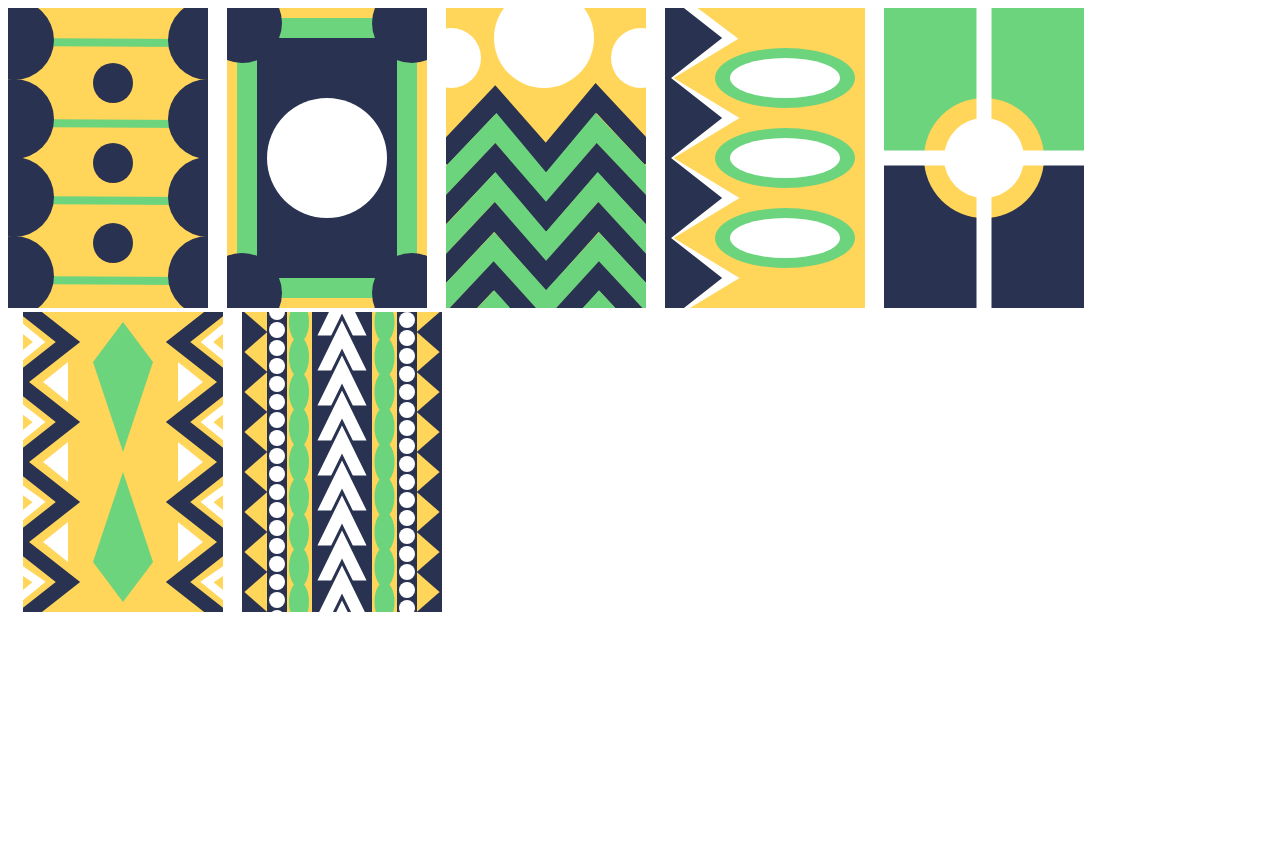
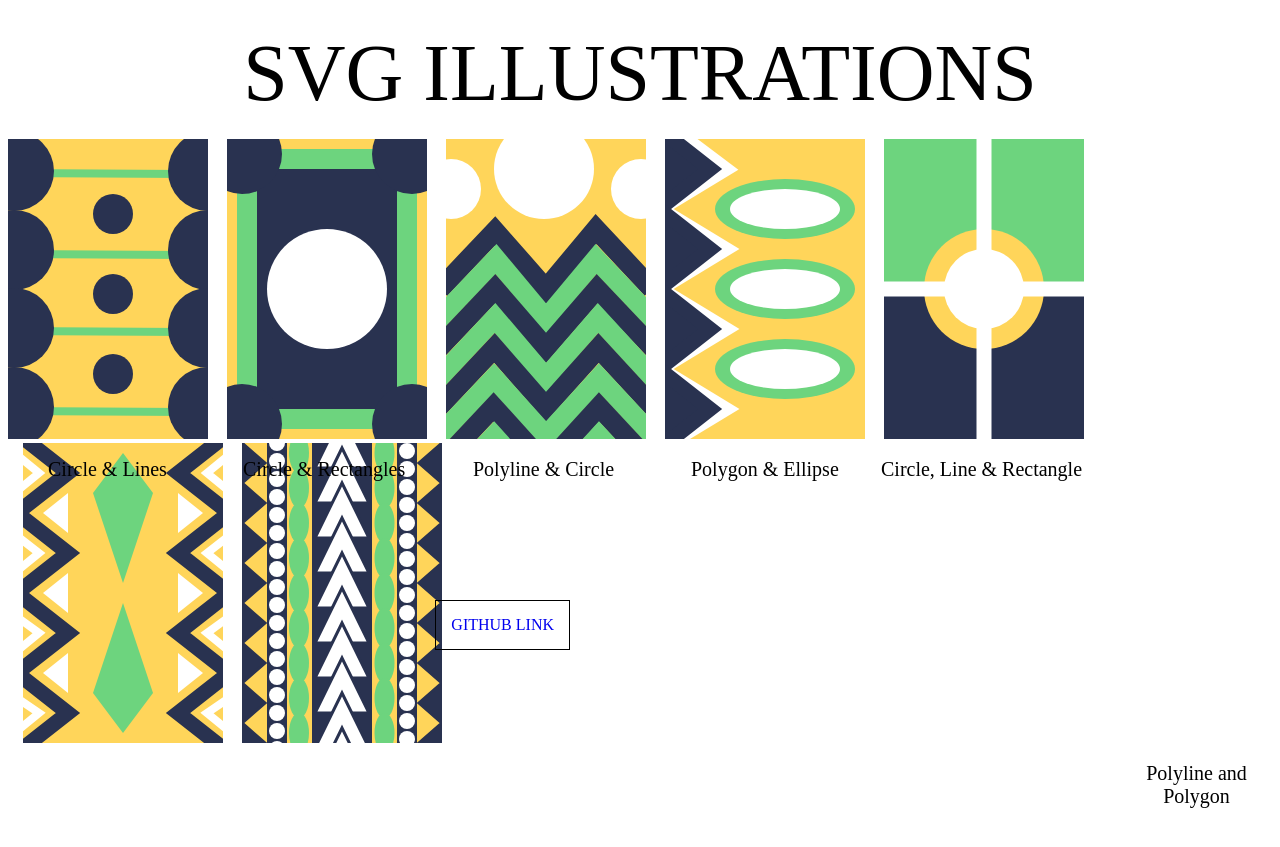
Before and after one commit to Yeshuya/svg-anim, a PHP site: page / in a window 1280 px wide. Shown: the top 847 px of the page. Run offline with PHP 8.4, Linux system fonts and the light colour scheme.

Commit message:
Update index.php

```diff
--- a/index.php
+++ b/index.php
@@ -3,6 +3,9 @@
         <title>SVG Illustrations</title>
     </head>
     <body>
+        <div style="padding: 20px; text-align:center; font-size: 80px;">
+            SVG ILLUSTRATIONS
+        </div>
         <svg width="200" height="300" style=" background: #ffd55a;">
             <line x1="0" y1="34" x2="180" y2="35" style="stroke: #6dd47e;stroke-width:8" />
             <line x1="0" y1="115" x2="180" y2="116" style="stroke:#6dd47e;stroke-width:8" />
@@ -20,6 +23,9 @@
             <circle cx="200" cy="189" r="40" fill="#293250" />
             <circle cx="200" cy="268" r="40" fill="#293250" />
         </svg>
+        <div style="position: absolute; margin-top: 10px; margin-left: 35px; padding: 5px; text-align:center; font-size: 20px;">
+            Circle & Lines
+        </div>
 
         <svg width="200" height="300" style="margin-left: 15px; background: #ffd55a;">
             <rect x="10" y="10" width="180" height="280" style="fill:#6dd47e;"/>
@@ -30,6 +36,9 @@
             <circle cx="185" cy="285" r="40" fill="#293250" />
             <circle cx="100" cy="150" r="60" fill="#fff" />
         </svg>
+        <div style="position: absolute; margin-top: 10px; margin-left: 230px; padding: 5px; text-align:center; font-size: 20px;">
+            Circle & Rectangles
+        </div>
 
         <svg width="200" height="300" style="margin-left: 15px; background: #ffd55a;">
             <circle cx="98" cy="30" r="50" fill="#fff" />
@@ -44,10 +53,19 @@
             <polyline points="-7,326 47.5,268 100,326 153,268 207,326" style="fill: transparent; stroke:#293250; stroke-width:20" />
             <polyline points="-7,355 48,297 100,355 153,297 207,355" style="fill: transparent; stroke:#6dd47e; stroke-width:20" />
         </svg>
+        <div style="position: absolute; margin-top: 10px; margin-left: 460px; padding: 5px; text-align:center; font-size: 20px;">
+            Polyline & Circle
+        </div>
 
         <svg width="200" height="300" style="margin-left: 15px; background: #ffd55a;">
-            <polyline points="0,-15 60,30 -6,70 60,110 -6,150 60,190 -6,230 60,270 -6,310" style="fill: transparent; stroke:#fff; stroke-width:15" />
-            <polyline points="-6,-10 45,30 -6,70 45,110 -6,150 45,190 -6,230 45,270 -6,310" style="fill: #293250; stroke:#293250; stroke-width:15" />
+            <polygon points="0,-15 60,30 -6,70" style="fill: transparent; stroke:#fff; stroke-width:15" />
+            <polygon points="-6,70 60,110 -6,150" style="fill: transparent; stroke:#fff; stroke-width:15" />
+            <polygon points="-6,150 60,190 -6,230" style="fill: transparent; stroke:#fff; stroke-width:15" />
+            <polygon points="-6,230 60,270 -6,310" style="fill: transparent; stroke:#fff; stroke-width:15" />
+            <polygon points="-6,-10 45,30 -6,70" style="fill: #293250; stroke:#293250; stroke-width:15" />
+            <polygon points="-6,70 45,110 -6,150" style="fill: #293250; stroke:#293250; stroke-width:15" />
+            <polygon points="-6,150 45,190 -6,230" style="fill: #293250; stroke:#293250; stroke-width:15" />
+            <polygon points="-6,230 45,270 -6,310" style="fill: #293250; stroke:#293250; stroke-width:15" />
             <ellipse cx="120" cy="70" rx="70" ry="30" style="fill:#6dd47e;" />
             <ellipse cx="120" cy="70" rx="55" ry="20" style="fill:#fff;" />
             <ellipse cx="120" cy="150" rx="70" ry="30" style="fill:#6dd47e;" />
@@ -55,6 +73,9 @@
             <ellipse cx="120" cy="230" rx="70" ry="30" style="fill:#6dd47e;" />
             <ellipse cx="120" cy="230" rx="55" ry="20" style="fill:#fff;" />
         </svg>
+        <div style="position: absolute; margin-top: 10px; margin-left: 678px; padding: 5px; text-align:center; font-size: 20px;">
+            Polygon & Ellipse
+        </div>
 
         <svg width="200" height="300" style="margin-left: 15px; background: black;">
             <rect x="0" y="0" width="200" height="150" style="fill:#6dd47e;"/>
@@ -64,6 +85,9 @@
             <line x1="0" y1="150" x2="200" y2="150" style="stroke: #fff;stroke-width:15" />
             <line x1="100" y1="0" x2="100" y2="300" style="stroke: #fff;stroke-width:15" />
         </svg>
+        <div style="position: absolute; margin-top: 10px; margin-left: 868px; padding: 5px; text-align:center; font-size: 20px;">
+            Circle, Line & Rectangle
+        </div>
 
         <svg width="200" height="300" style="margin-left: 15px; background: #ffd55a;">
             <polyline points="-6,12 16,30 -6,48 " style="Fill: transparent; stroke:#fff; stroke-width:8" />
@@ -85,6 +109,9 @@
             <polygon points="180,150 155,130 155,170" style="Fill: #fff;" />
             <polygon points="180,230 155,210 155,250" style="Fill: #fff;" />
         </svg>
+        <div style="position: absolute; margin-top: 10px; margin-left: 1105px; padding: 5px; text-align:center; font-size: 20px;">
+            Polyline and Polygon
+        </div>
 
         <svg width="200" height="300" style="margin-left: 15px; background: #ffd55a;">
             <ellipse cx="57" cy="10" rx="10" ry="20" style="fill:#6dd47e;" />
@@ -157,5 +184,14 @@
             <polyline points="0,0 23,20 0,40 23,60 0,80 23,100 0,120 23,140 0,160 23,180 0,200 23,220 0,240 23,260 0,280 23,300 0,320" style="fill: #293250; stroke:#293250; stroke-width:3" />
             <polyline points="200,0 177,20 200,40 177,60 200,80 177,100 200,120 177,140 200,160 177,180 200,200 177,220 200,240 177,260 200,280 177,300 200,320" style="fill: #293250; stroke:#293250; stroke-width:3" />
         </svg>
+        <div style="position: absolute; margin-top: 10px; margin-left: 1340px; padding: 5px; text-align:center; font-size: 20px;">
+            Final Illustration
+        </div>
+
+        <a href="https://github.com/Yeshuya/svg-anim">
+            <div style="position: absolute; top: 600px; right: 710px; border: 1px solid black; padding: 15px;">
+                GITHUB LINK
+            </div>
+        </a>
     </body>
 </html>
```
